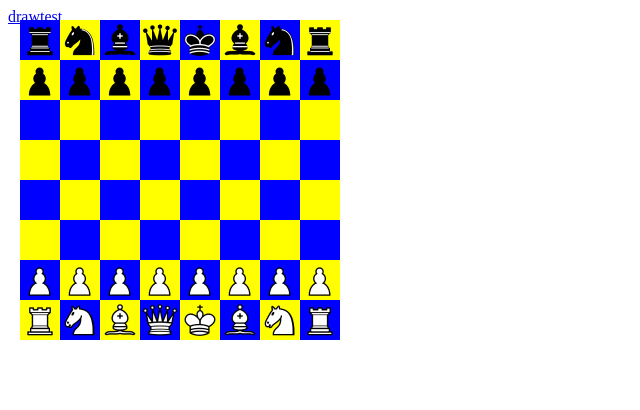
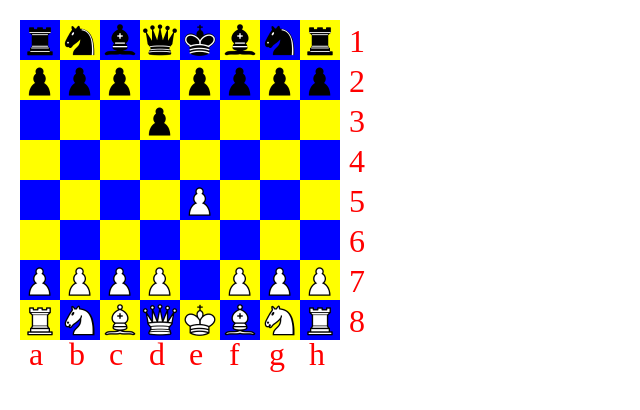
Before and after one commit to carexpilosa/nachtwache, a plain HTML site: page nachtwache/public/index.html in a window 1280 px wide. Shown: the whole page, without its empty margins (0-640 px from the left). Drawn offline with Linux system fonts and the light colour scheme.

Commit message:
chess canvas labels

```diff
--- a/nachtwache/public/index.html
+++ b/nachtwache/public/index.html
@@ -24,15 +24,13 @@
 
         mouseStatus: {},
 
-        FENPos: "rnbqkbnr/pppppppp/8/8/8/8/PPPPPPPP/RNBQKBNR",
+        FENPos: "rnbqkbnr/ppp1pppp/3p4/8/4P3/8/PPPP1PPP/RNBQKBNR",
 
-        matrix: (function () {
+        matrix: (function () { //TODO: Matrix to fen!
+          //administration of position vi FEN String
           var m = [];
           for(i = 0; i < 8; i++) {
-            m[i] = [];
-            for(j = 0; j < 8; j++) {
-              m[i][j] = '';
-            }
+            m[i] = ['','','','','','','',''];
           }
           return m;
         }()),
@@ -44,8 +42,9 @@
             var pieces = row.split('');
             pieces.forEach(function (p, idx) {
               if (p.match(/\d/)) {
-                var toX = x+p;
+                var toX = x+parseInt(p);
                 while(x < toX) {
+                  console.log(x, toX);
                   chessBoard.matrix[y][x] = '';
                   chessBoard.rawDraw(x++, y, 1, 1);
                 }
@@ -57,6 +56,7 @@
                 x++;
               } else {
                 console.log("INVALID CHAR: "+p);
+                x++;
               }
             });
           });
@@ -64,12 +64,17 @@
         },
 
         init: function () {
-
           this.canvas = document.querySelector('#canvas');
           this.context = canvas.getContext('2d');
           this.context.scale(40, 40);
           var k = 0;
           this.FENPosToMatrix();
+          this.drawLabels();
+
+          this.addEvents();
+        },
+
+        addEvents: function () {
           this.canvas.addEventListener('mousedown', function (e) {
             e.stopPropagation();
             var xPos = e.clientX - parseInt(chessBoard.canvas.style.left);
@@ -132,8 +137,29 @@
           return 8 - idx;
         },
 
-        drawTest: function () {
-          context.drawImage(img, 40, 40, 40, 40);
+        drawLabels: function () {
+          console.log(this.canvas);
+          this.context = this.canvas.getContext('2d');
+          console.log(this.context);
+          this.context.scale(0.025, 0.025);
+          this.context.fillStyle = 'red';
+          this.context.font = '32px serif';
+          this.context.fillText('a', 9, 345);
+          this.context.fillText('b', 49, 345);
+          this.context.fillText('c', 89, 345);
+          this.context.fillText('d', 129, 345);
+          this.context.fillText('e', 169, 345);
+          this.context.fillText('f', 209, 345);
+          this.context.fillText('g', 249, 345);
+          this.context.fillText('h', 289, 345);
+          this.context.fillText('1', 329, 32);
+          this.context.fillText('2', 329, 72);
+          this.context.fillText('3', 329, 112);
+          this.context.fillText('4', 329, 152);
+          this.context.fillText('5', 329, 192);
+          this.context.fillText('6', 329, 232);
+          this.context.fillText('7', 329, 272);
+          this.context.fillText('8', 329, 312);
         },
         getRawSquareForCoordinates: function (left, top) {
           return [Math.floor(left / 40), Math.floor(top / 40)];
@@ -158,6 +184,5 @@
   </head>
   <body onload="chessBoard.init()">
     <canvas id="canvas" width="360" height="360" style="position:absolute; left:20px; top:20px;"></canvas>
-    <a href="javascript:chessBoard.drawTest()">drawtest</a>
   </body>
 </html>
```
